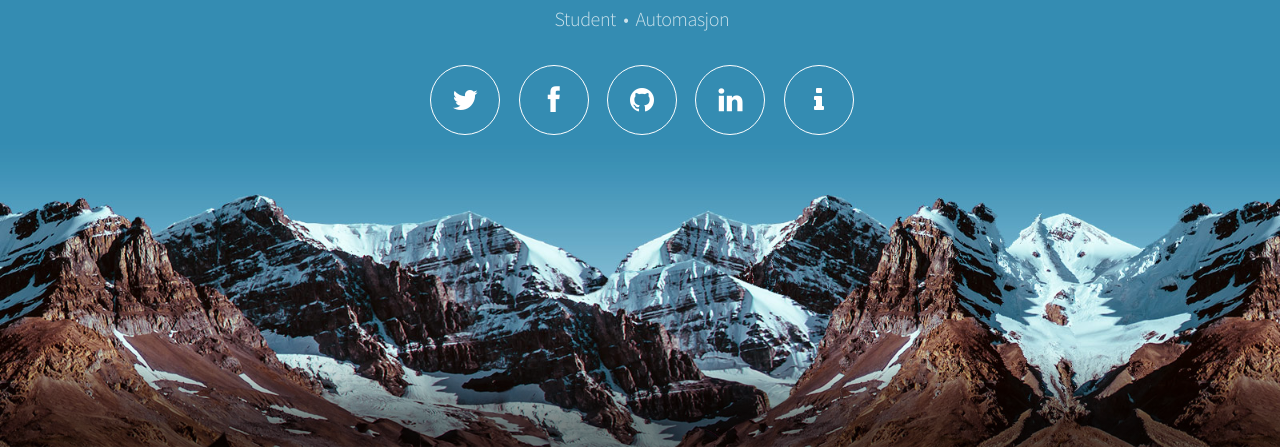
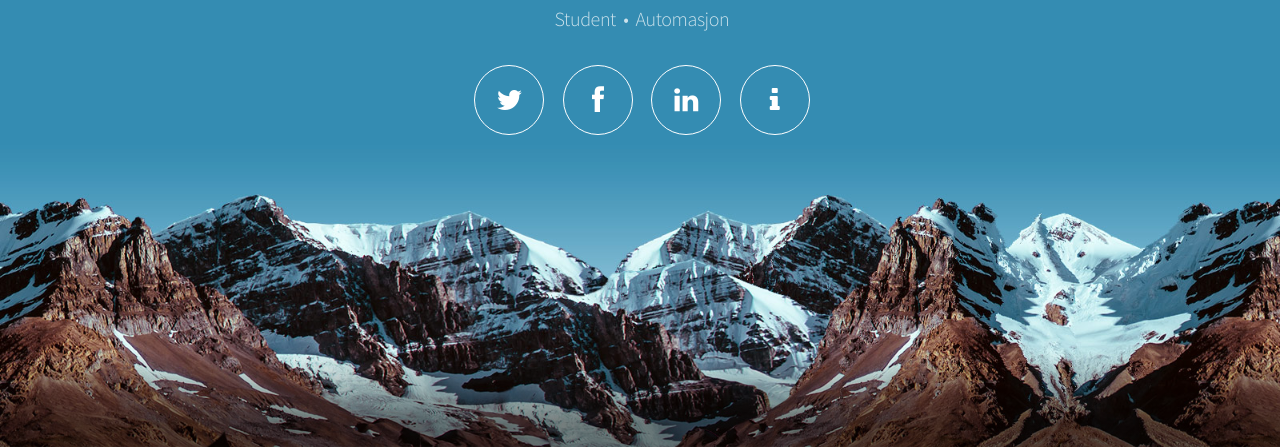
Before and after one commit to fredeil/fredeilno, a website: page index.html in a window 1280 px wide. Shown: the part 353-800 px from the top of the page. Drawn offline with Linux system fonts and the light colour scheme.

Commit message:
Removed GitHub button

```diff
--- a/index.html
+++ b/index.html
@@ -25,7 +25,6 @@
 							<ul>
 								<li><a href="http://www.twitter.com/fredrikeil" class="fa fa-twitter"><span>Twitter</span></a></li>
 								<li><a href="http://www.facebook.com/fredrik.eilertsen" class="fa fa-facebook"><span>Facebook</span></a></li>
-								<li><a href="http://www.github.com/fredeil" class="fa fa-github"><span>Github</span></a></li>
 								<li><a href="http://www.linkedin.com" class="fa fa-linkedin"><span>Linkedin</span></a></li>
 								<li><a href="/about" class="fa fa-info"><span>About</span></a></li>
 							</ul>
```
